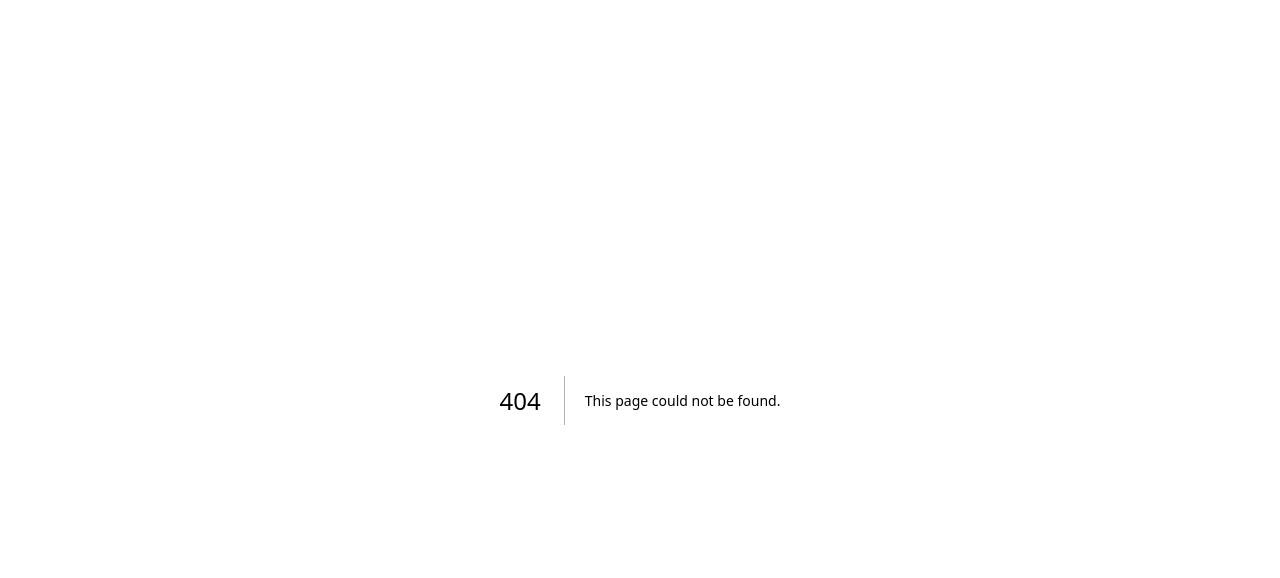
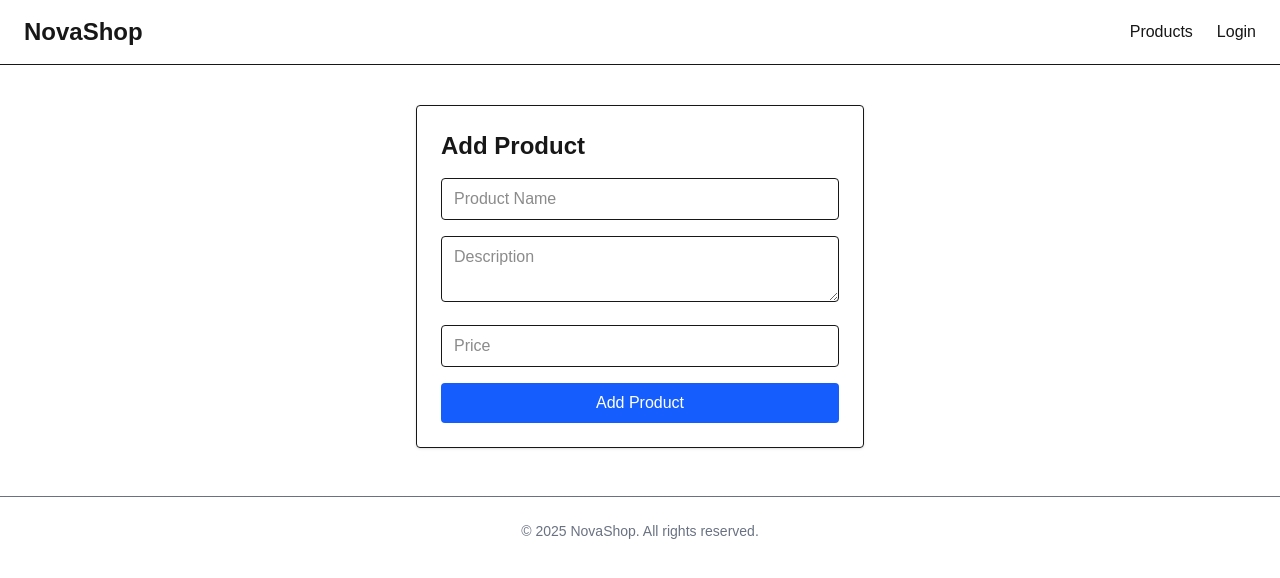
Before and after one commit to hurayrakhan/Nova_Shop, a Next.js app: page /dashboard/add-product in a window 1280 px wide. Before the commit this address had no page. Shown: the top 578 px of the page. Built offline with nearby package versions, Linux system fonts and the light colour scheme.

Commit message:
addded add product page

```diff
--- /dev/null
+++ b/src/app/dashboard/add-product/page.js
@@ -0,0 +1,68 @@
+"use client"; // Required because we use useState & form events
+
+import { useState } from "react";
+import { getServerSession } from "next-auth/next";
+import { authOptions } from "@/app/api/auth/[...nextauth]/route";
+import Navbar from "@/app/components/Navbar";
+import Footer from "@/app/components/Footer";
+
+
+export default function AddProductPage() {
+  const [name, setName] = useState("");
+  const [description, setDescription] = useState("");
+  const [price, setPrice] = useState("");
+  const [success, setSuccess] = useState(false);
+
+  // Mock submission handler (replace with API later)
+  const handleSubmit = (e) => {
+    e.preventDefault();
+    console.log("New Product:", { name, description, price });
+    setName("");
+    setDescription("");
+    setPrice("");
+    setSuccess(true);
+  };
+
+  return (
+    <div>
+      <Navbar />
+      <main className="max-w-md mx-auto mt-10 p-6 border rounded shadow">
+        <h1 className="text-2xl font-bold mb-4">Add Product</h1>
+
+        {success && (
+          <p className="text-green-600 mb-4">Product added successfully!</p>
+        )}
+
+        <form onSubmit={handleSubmit} className="space-y-4">
+          <input
+            type="text"
+            placeholder="Product Name"
+            className="w-full border px-3 py-2 rounded"
+            value={name}
+            onChange={(e) => setName(e.target.value)}
+            required
+          />
+          <textarea
+            placeholder="Description"
+            className="w-full border px-3 py-2 rounded"
+            value={description}
+            onChange={(e) => setDescription(e.target.value)}
+            required
+          />
+          <input
+            type="number"
+            placeholder="Price"
+            className="w-full border px-3 py-2 rounded"
+            value={price}
+            onChange={(e) => setPrice(e.target.value)}
+            required
+          />
+          <button className="w-full bg-blue-600 text-white py-2 rounded hover:bg-blue-700">
+            Add Product
+          </button>
+        </form>
+      </main>
+      <Footer />
+    </div>
+  );
+}
--- a/src/app/login/page.js
+++ b/src/app/login/page.js
@@ -45,7 +45,7 @@ export default function LoginPage() {
           Login
         </button>
       </form>
-      <p className="text-sm text-gray-500 mt-2">
+      <p className="text-sm text-gray-400 mt-2">
         Use {process.env.DEMO_EMAIL} / {process.env.DEMO_PASSWORD}
       </p>
     </div>
```
